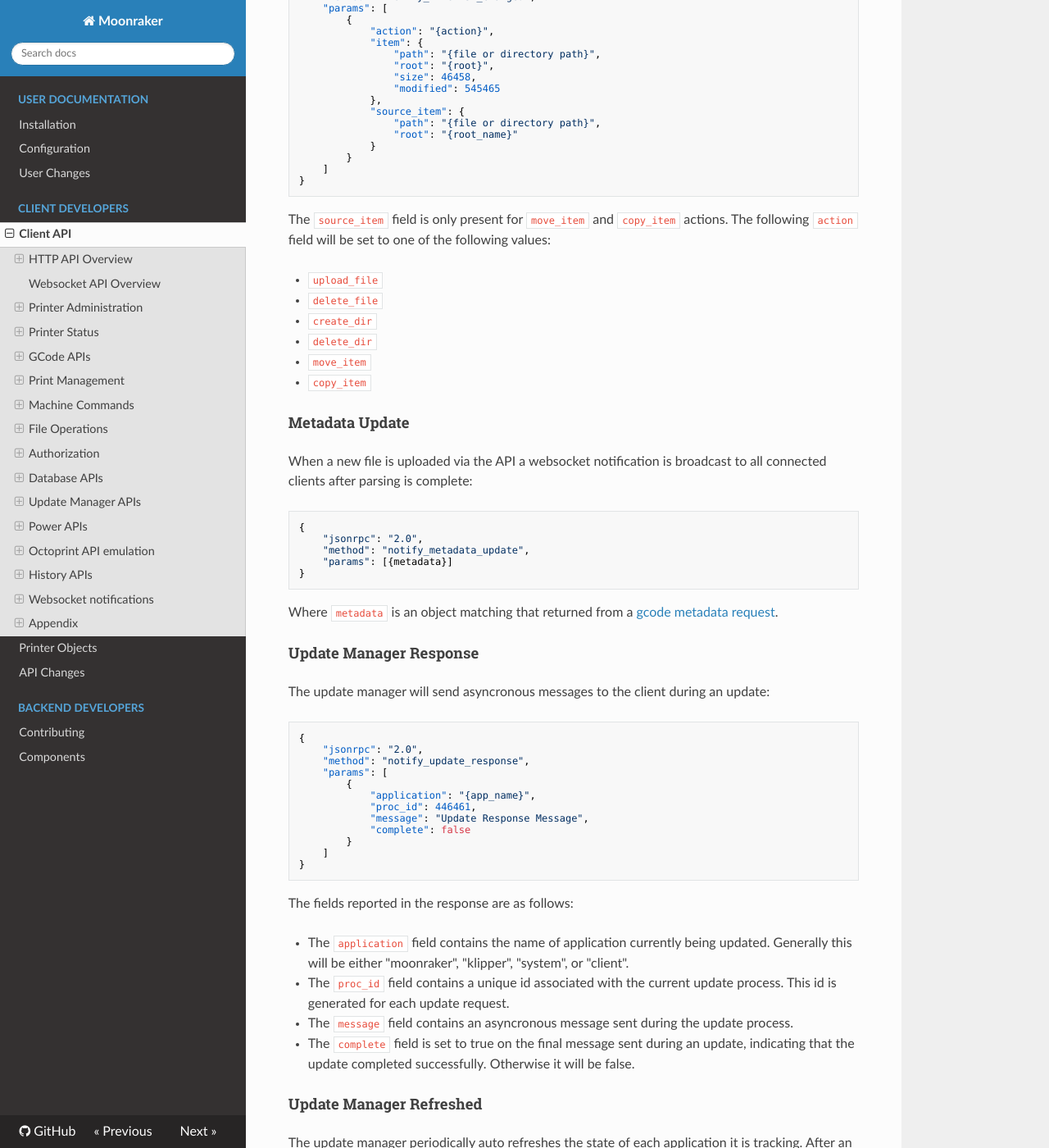
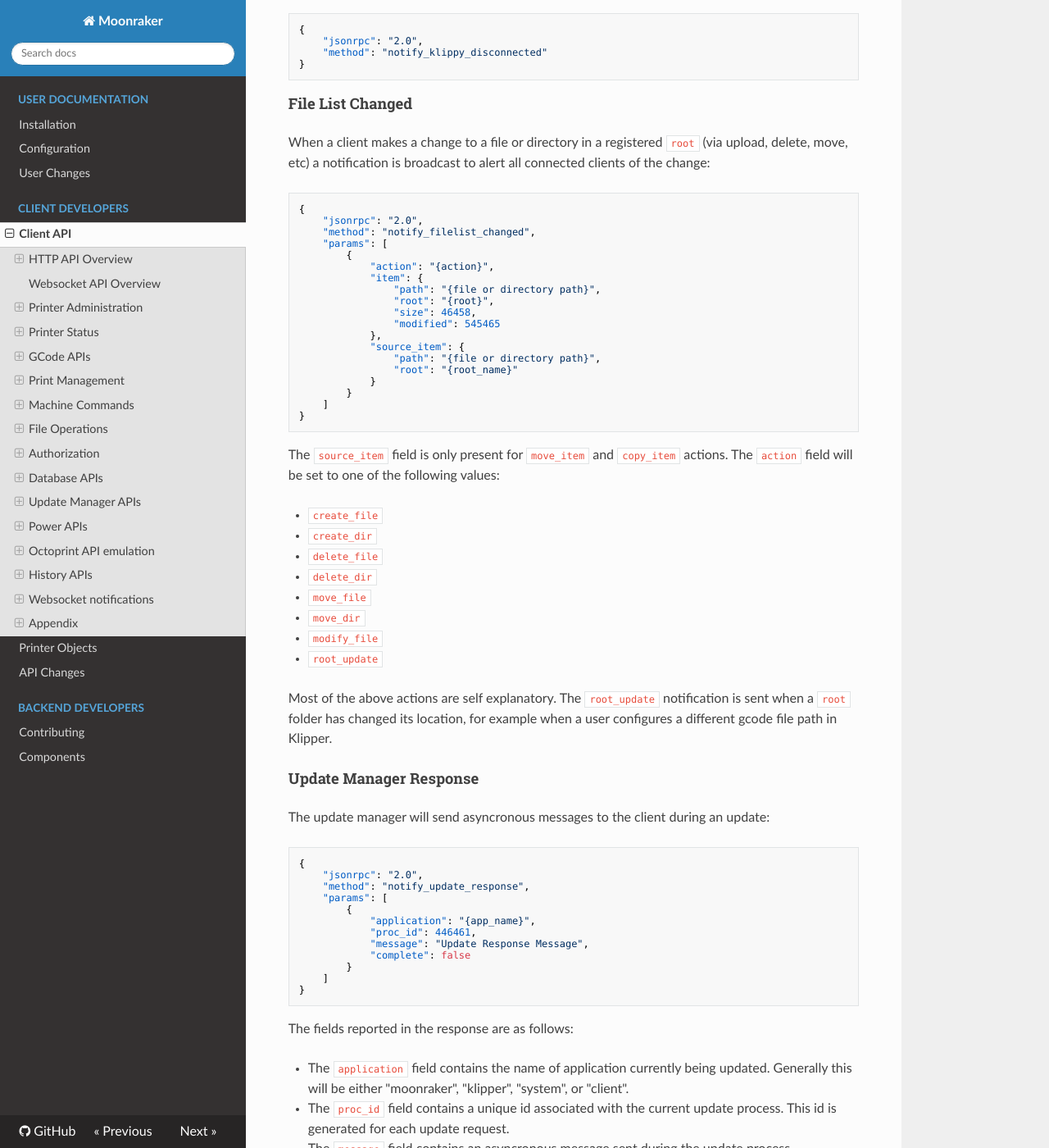
Before and after one commit to Marirossibn/moonraker, an MkDocs documentation site: the page built from docs/web_api.md, in a window 1280 px wide and 1400 px high, scrolled down 58875 px. Shown: the whole window at 82% size. Built offline with MkDocs 1.6.1, drawn with Linux system fonts in a browser that asks for light colours; nearby versions of some CDN libraries; some of the changed text lies outside the part shown.

````diff
--- a/docs/web_api.md
+++ b/docs/web_api.md
@@ -1180,11 +1178,6 @@ modified time, and size.
     The `print_start_time` and `job_id` fields are initialized to
     `null`.  They will be updated for each print job if the user has the
     `[history]` component configured
-
-!!! warning
-    The `data` field for each thumbnail is deprecated and will be removed
-    in a future release.  Clients should retrieve the png directly using the
-    `relative_path` field.
 
 #### Get directory information
 Returns a list of files and subdirectories given a supplied path.
@@ -1285,9 +1278,16 @@ JSON-RPC request:
 }
 ```
 
-Returns:
-
-`ok`
+Returns: Information about the created directory
+```json
+{
+    "item": {
+        "path": "gcodes/testdir",
+        "root": "gcodes"
+    },
+    "action": "create_dir"
+}
+```
 
 #### Delete directory
 Deletes a directory at the specified path.
@@ -1312,9 +1312,16 @@ JSON-RPC request:
     If the specified directory contains files then the delete request
     will fail unless the `force` argument is set to `true`.
 
-Returns:
-
-`ok`
+Returns:  Information about the deleted directory
+```json
+{
+    "item": {
+        "path": "gcodes/testdir",
+        "root": "gcodes"
+    },
+    "action": "delete_dir"
+}
+```
 
 #### Move a file or directory
 Moves a file or directory from one location to another. The following
@@ -1351,9 +1358,22 @@ JSON-RPC request:
 }
 ```
 
-Returns:
-
-`ok`
+Returns:  Information about the moved file or directory
+```json
+{
+    "result": {
+        "item": {
+            "root": "gcodes",
+            "path": "test4/test3"
+        },
+        "source_item": {
+            "path": "gcodes/test4/test3",
+            "root": "gcodes"
+        },
+        "action": "move_dir"
+    }
+}
+```
 
 #### Copy a file or directory
 Copies a file or directory from one location to another.  A successful copy has
@@ -1378,9 +1398,16 @@ JSON-RPC request:
 }
 ```
 
-Returns:
-
-`ok`
+Returns: Information about the copied file or directory
+```json
+{
+    "item": {
+        "root": "gcodes",
+        "path": "test4/Voron_v2_350_aferburner_Filament Cover_0.2mm_ABS.gcode"
+    },
+    "action": "create_file"
+}
+```
 
 #### File download
 Retreives file `filename` at root `root`.  The `filename` must include
@@ -1439,21 +1466,16 @@ Arguments available only for the `gcodes` root:
 
 JSON-RPC request: Not Available
 
-Returns:
-
-The name of the uploaded file.
-```json
-{
-    "result": "{file_name}"
-}
-```
-
-If the supplied root is "gcodes", a "print_started" field is also
-returned.
-```json
-{
-    "result": "{file_name}",
-    "print_started": false
+Returns:  Information about the uploaded file.  Note that `print_started`
+is only included when the supplied root is set to `gcodes`.
+```json
+{
+    "item": {
+        "path": "Lock Body Shim 1mm_0.2mm_FLEX_MK3S_2h30m.gcode",
+        "root": "gcodes"
+    },
+    "print_started": false,
+    "action": "create_file"
 }
 ```
 
@@ -1476,9 +1498,16 @@ JSON-RPC request:
     "id": 1323
 }
 ```
-Returns:
-
-The name of the deleted file
+Returns:  Information about the deleted file
+```json
+{
+    "item": {
+        "path": "Lock Body Shim 1mm_0.2mm_FLEX_MK3S_2h30m.gcode",
+        "root": "gcodes"
+    },
+    "action": "delete_file"
+}
+```
 
 #### Download klippy.log
 HTTP request:
@@ -2908,29 +2937,22 @@ to alert all connected clients of the change:
 }
 ```
 The `source_item` field is only present for `move_item` and
-`copy_item` actions.  The following `action` field will be set
+`copy_item` actions.  The `action` field will be set
 to one of the following values:
 
-- `upload_file`
+- `create_file`
+- `create_dir`
 - `delete_file`
-- `create_dir`
 - `delete_dir`
-- `move_item`
-- `copy_item`
-
-#### Metadata Update
-When a new file is uploaded via the API a websocket notification is broadcast
-to all connected clients after parsing is complete:
-```json
-{
-    "jsonrpc": "2.0",
-    "method": "notify_metadata_update",
-    "params": [{metadata}]
-}
-```
-
-Where `metadata` is an object matching that returned from a
-[gcode metadata request](#get-gcode-metadata).
+- `move_file`
+- `move_dir`
+- `modify_file`
+- `root_update`
+
+Most of the above actions are self explanatory.  The `root_update`
+notification is sent when a `root` folder has changed its location,
+for example when a user configures a different gcode file path
+in Klipper.
 
 #### Update Manager Response
 The update manager will send asyncronous messages to the client during an
````
Also changed, not shown: other parts of docs/web_api.md (+2 -4 lines), docs/api_changes.md (+42 -0 lines).
